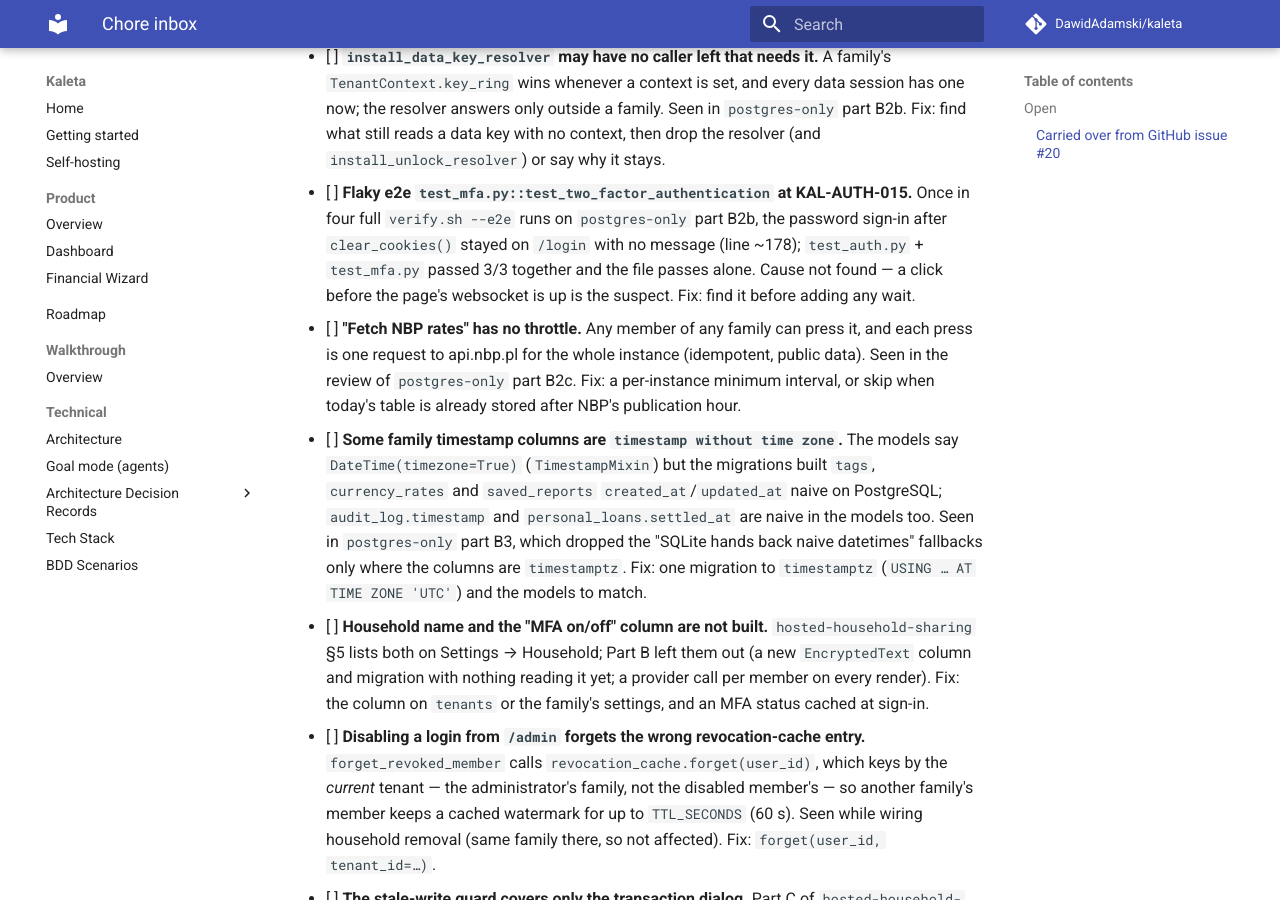
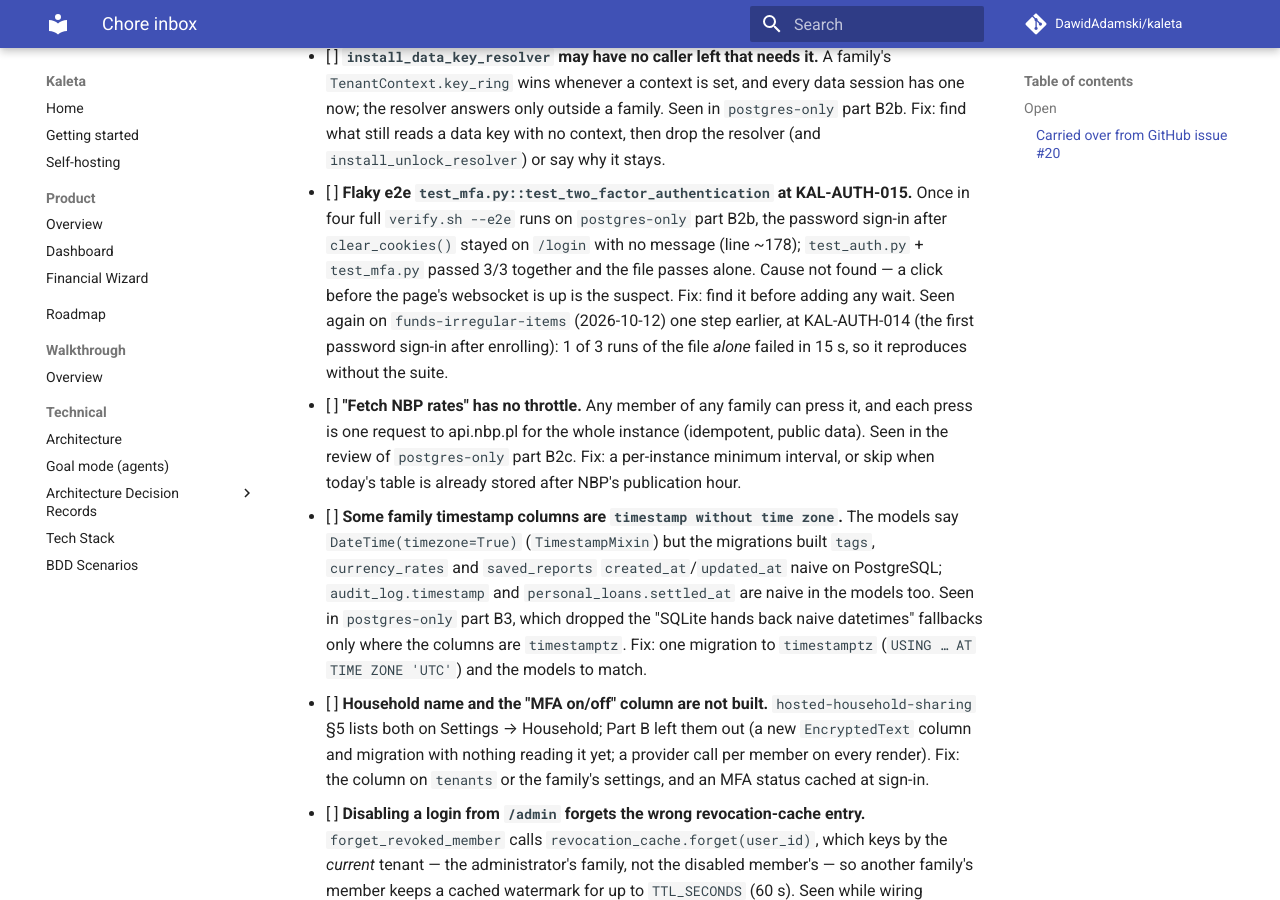
Before and after one commit to DawidAdamski/kaleta, an MkDocs documentation site: the page built from docs/plans/chores.md, in a window 1280 px wide and 900 px high, scrolled down 7986 px. Built offline with MkDocs 1.6.1 and Material for MkDocs 9.7.7, drawn with Linux system fonts in a browser that asks for light colours; comment, search, counter and statistics services are not loaded.

Commit message:
docs(chores): the MFA e2e flake reproduces with the file alone
Co-Authored-By: Claude Opus 5.5 <noreply@anthropic.com>

```diff
--- a/docs/plans/chores.md
+++ b/docs/plans/chores.md
@@ -386,6 +386,9 @@ check it still reproduces before acting on it.
       message (line ~178); `test_auth.py` + `test_mfa.py` passed 3/3 together
       and the file passes alone. Cause not found — a click before the page's
       websocket is up is the suspect. Fix: find it before adding any wait.
+      Seen again on `funds-irregular-items` (2026-10-12) one step earlier, at
+      KAL-AUTH-014 (the first password sign-in after enrolling): 1 of 3 runs of
+      the file *alone* failed in 15 s, so it reproduces without the suite.
 - [ ] **"Fetch NBP rates" has no throttle.** Any member of any family can
       press it, and each press is one request to api.nbp.pl for the whole
       instance (idempotent, public data). Seen in the review of `postgres-only`
```
